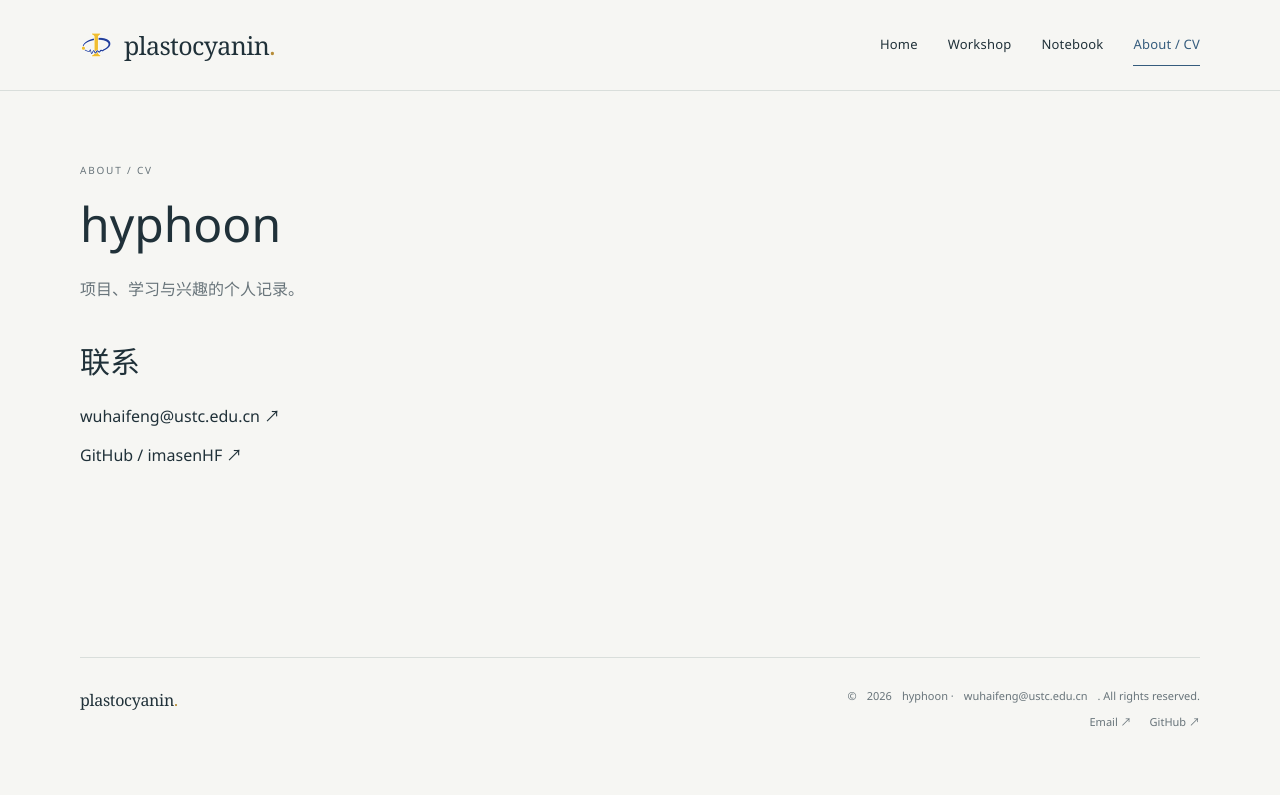
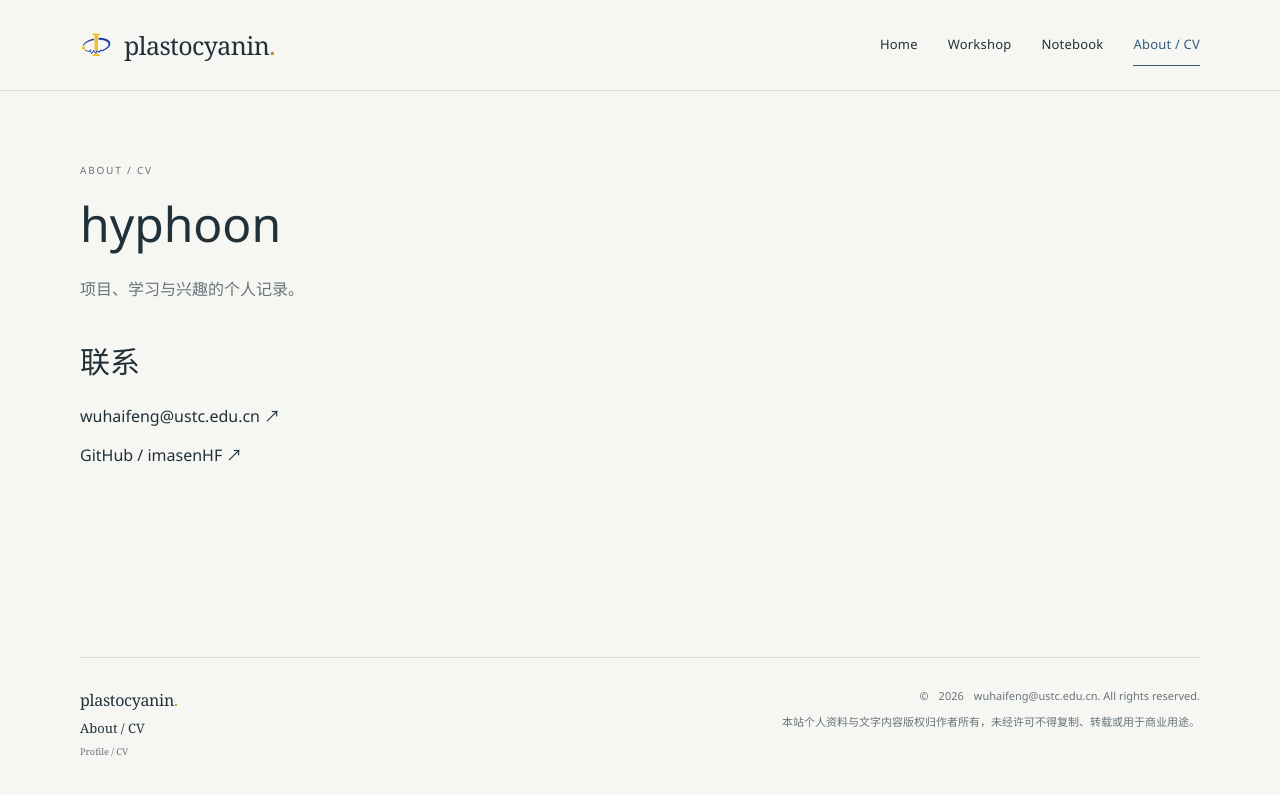
Before and after one commit to imasenHF/imasenhf.github.io, a Jekyll site: the page built from about/index.html, in a window 1280 px wide. Shown: the top 795 px of the page. Built offline with Jekyll 4.4.1, drawn with Linux system fonts in a browser that asks for light colours.

Commit message:
Balance site footer content by page type

```diff
--- a/_layouts/default.html
+++ b/_layouts/default.html
@@ -4,7 +4,7 @@
 <meta name="description" content="{{ page.summary | default: site.description | default: 'hyphoon 的科研工具、谱学笔记与个人兴趣。' | escape }}">
 <meta name="theme-color" content="#f6f6f3"><link rel="canonical" href="{{ page.url | absolute_url }}">
 <link rel="icon" href="{{ '/assets/images/imasen_phi_logo/favicon.ico' | relative_url }}">
-<link rel="stylesheet" href="{{ '/assets/css/style.css' | relative_url }}?v=20261007-footer-columns2">
+<link rel="stylesheet" href="{{ '/assets/css/style.css' | relative_url }}?v=20261007-footer-balanced">
 {% if page.report_css %}<link rel="stylesheet" href="{{ page.report_css | relative_url }}">{% endif %}
 {% if page.math %}<script>window.MathJax={tex:{inlineMath:[['\\(','\\)'],['$','$']],displayMath:[['\\[','\\]'],['$$','$$']],processEscapes:true},options:{skipHtmlTags:['script','noscript','style','textarea','pre','code']}};</script><script defer src="https://cdn.jsdelivr.net/npm/mathjax@3/es5/tex-mml-chtml.js"></script>{% endif %}
 <link rel="stylesheet" href="{{ '/assets/css/section-brand.css' | relative_url }}?v=20261007-link-system">
@@ -13,6 +13,6 @@
 <header class="site-header"><div class="container header-inner">{% if page.nav == 'notes' or page.nav == 'projects' %}{% include section-brand.html %}{% else %}<a class="wordmark" href="{{ '/' | relative_url }}"><img src="{{ '/assets/images/imasen_phi_logo/imasen-phi-64.png' | relative_url }}" width="32" height="32" alt=""><span>plastocyanin<span class="wordmark-dot">.</span></span></a>{% endif %}
 <nav class="site-nav" aria-label="主导航"><a href="{{ '/' | relative_url }}" {% if page.nav == 'home' %}aria-current="page"{% endif %}>Home</a><a href="{{ '/projects/' | relative_url }}" {% if page.nav == 'projects' %}aria-current="page"{% endif %}>Workshop</a><a href="{{ '/notes/' | relative_url }}" {% if page.nav == 'notes' %}aria-current="page"{% endif %}>Notebook</a><a href="{{ '/about/' | relative_url }}" {% if page.nav == 'about' %}aria-current="page"{% endif %}>About / CV</a></nav></div></header>
 <main id="main-content">{{ content }}</main>
-<footer class="site-footer container"><div class="site-footer-brand"><a class="footer-parent-link" href="{{ '/' | relative_url }}">plastocyanin<span class="footer-brand-dot">.</span></a>{% if page.nav == 'projects' %}<a class="footer-section-link" href="{{ '/projects/' | relative_url }}">W<span class="footer-brand-gold">o</span>rksh<span class="footer-brand-gold">o</span>p</a>{% elsif page.nav == 'notes' %}<a class="footer-section-link" href="{{ '/notes/' | relative_url }}">N<span class="footer-brand-gold">o</span>teb<span class="footer-brand-gold">oo</span>k</a>{% endif %}</div><div class="site-footer-right"><div>© <span id="current-year">{{ site.time | date: '%Y' }}</span> hyphoon · <a href="mailto:wuhaifeng@ustc.edu.cn">wuhaifeng@ustc.edu.cn</a>. All rights reserved.</div><div class="site-footer-links"><a href="mailto:wuhaifeng@ustc.edu.cn">Email ↗</a><a href="https://github.com/imasenHF">GitHub ↗</a></div></div></footer>
+<footer class="site-footer container"><div class="site-footer-brand"><a class="footer-parent-link" href="{{ '/' | relative_url }}">plastocyanin<span class="footer-brand-dot">.</span></a>{% if page.nav == 'projects' %}<a class="footer-section-link" href="{{ '/projects/' | relative_url }}">W<span class="footer-brand-gold">o</span>rksh<span class="footer-brand-gold">o</span>p</a><small>Projects / Tools</small>{% elsif page.nav == 'notes' %}<a class="footer-section-link" href="{{ '/notes/' | relative_url }}">N<span class="footer-brand-gold">o</span>teb<span class="footer-brand-gold">oo</span>k</a><small>Notes / Research</small>{% elsif page.nav == 'about' %}<a class="footer-section-link" href="{{ '/about/' | relative_url }}">About / CV</a><small>Profile / CV</small>{% else %}<span class="footer-section-label">hyphoon</span><small>Personal website</small>{% endif %}</div><div class="site-footer-right"><div>© <span id="current-year">{{ site.time | date: '%Y' }}</span> wuhaifeng@ustc.edu.cn. All rights reserved.</div><div>{% if page.nav == 'projects' %}本站项目说明与文字内容版权归作者所有，未经许可不得复制、转载或用于商业用途。{% elsif page.nav == 'notes' %}本站笔记与文字内容版权归作者所有，未经许可不得复制、转载或用于商业用途。{% elsif page.nav == 'about' %}本站个人资料与文字内容版权归作者所有，未经许可不得复制、转载或用于商业用途。{% else %}本站内容版权归作者所有，未经许可不得复制、转载或用于商业用途。{% endif %}</div></div></footer>
 <script>document.getElementById('current-year').textContent=new Date().getFullYear();</script>
 </body></html>
```
